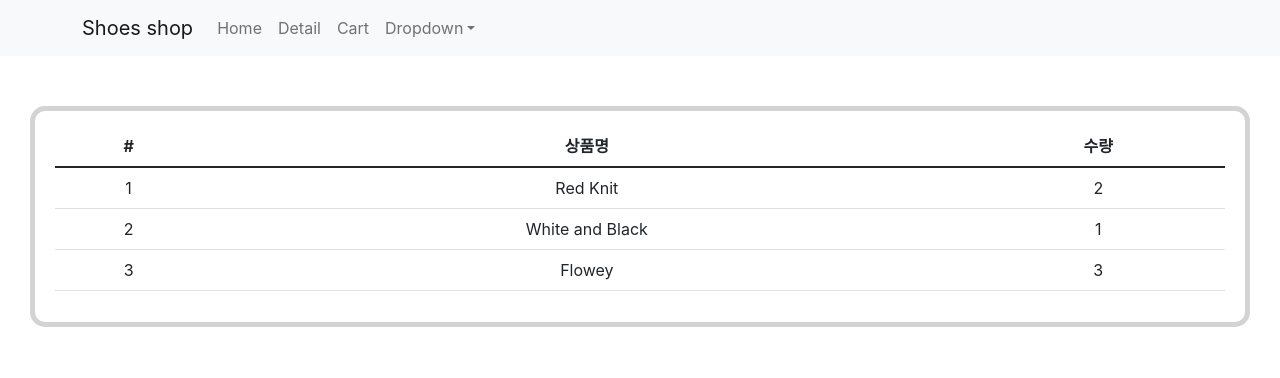
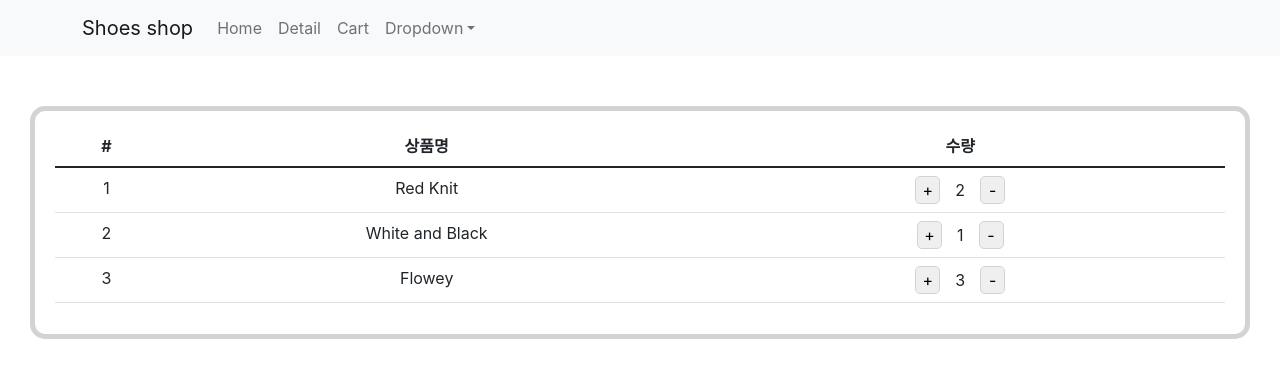
Before and after one commit to Seoyun0208/CodingApple_React, a React (Create React App) app in the folder shop/: page /cart in a window 1280 px wide. Shown: the top 378 px of the page. Built offline with nearby package versions, Linux system fonts and the light colour scheme.

Commit message:
[Update] shop. props 대신 redux 사용해보기_2

```diff
--- a/shop/src/Cart.js
+++ b/shop/src/Cart.js
@@ -4,10 +4,17 @@ import { connect } from 'react-redux';
 import styled from 'styled-components';
 
 let CartContainer = styled.div`
- border: 5px solid lightgrey;
- border-radius: 15px;
- padding: 15px 20px;
- margin: 50px 30px;
+    border: 5px solid lightgrey;
+    border-radius: 15px;
+    padding: 15px 20px;
+    margin: 50px 30px;
+`
+
+let ChangeNum = styled.button`
+    border: 1px solid lightgrey;
+    border-radius : 5px;
+    margin: 0 15px;
+    width: 25px;
 `
 
 function Cart(props) {
@@ -19,7 +26,7 @@ function Cart(props) {
                     <th>#</th>
                     <th>상품명</th>
                     <th>수량</th>
-                    {/* <th>옵션 변경</th> */}
+                    {/* <th>수량 변경</th> */}
                 </tr>
                 </thead>
                 <tbody>
@@ -29,8 +36,11 @@ function Cart(props) {
                                 <tr key={idx}>
                                     <td>{ idx + 1 }</td>
                                     <td>{item.name}</td>
-                                    <td>{item.quan}</td>
-                                    {/* <td>Table cell</td> */}
+                                    <td>
+                                    <ChangeNum onClick={ ()=>{ props.dispatch({ type : 'plus' }) } }>+</ChangeNum>
+                                        {item.quan}
+                                    <ChangeNum onClick={ ()=>{ props.dispatch({ type : 'minus' }) } }>-</ChangeNum></td>
+                                    {/* <td>cell</td> */}
                                 </tr>
                             )
                         })
--- a/shop/src/index.js
+++ b/shop/src/index.js
@@ -9,13 +9,29 @@ import { BrowserRouter } from 'react-router-dom';
 import {Provider} from 'react-redux';
 import { createStore } from 'redux';
 
-let store = createStore(()=>{
-  return [
-    { id : 1, name : 'Red Knit', quan : 2 },
-    { id : 0, name : 'White and Black', quan : 1 },
-    { id : 3, name : 'Flowey', quan : 3 }
-  ]
-});
+let defaultState = [
+  { id : 1, name : 'Red Knit', quan : 2 },
+  { id : 0, name : 'White and Black', quan : 1 },
+  { id : 3, name : 'Flowey', quan : 3 }
+]
+
+function reducer(state = defaultState, action) {
+  if (action.type === 'plus') {
+      let newState = [...state];
+      newState[0].quan++;
+      return newState;
+    } else if (action.type === 'minus'){
+      let newState = [...state];
+      if (newState[0].quan > 0) {
+        newState[0].quan--;
+      }
+      return newState;
+    } else {
+      return state;
+    }
+}
+
+let store = createStore(reducer);
 
 ReactDOM.render(
   <React.StrictMode>
```
